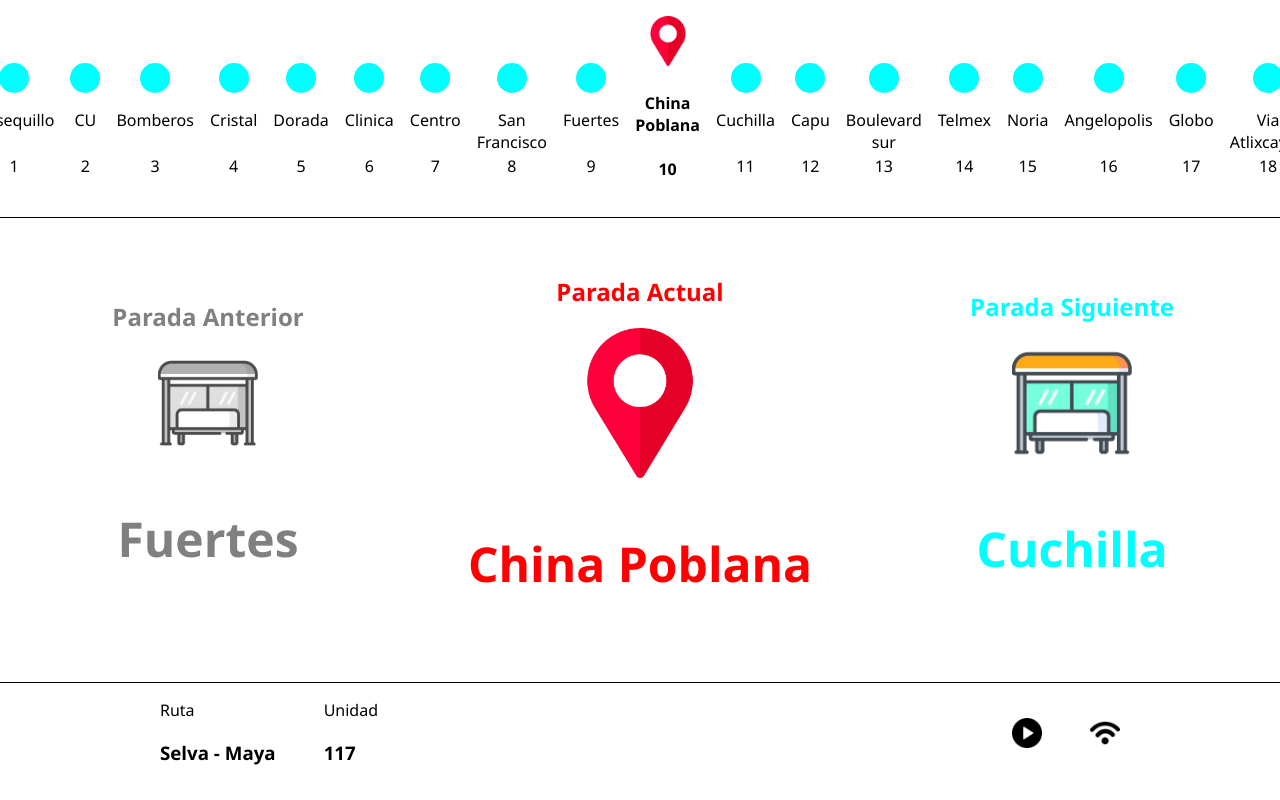
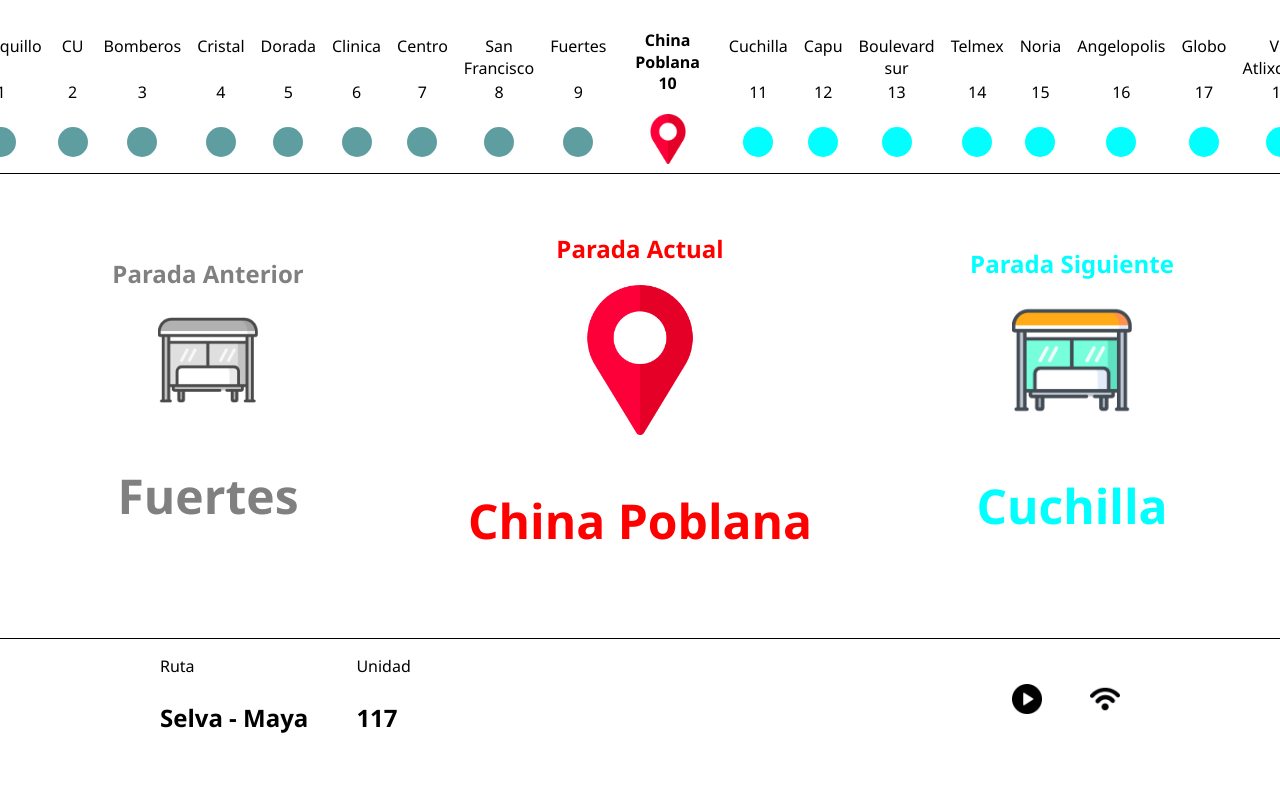
Before and after one commit to FranckRomer/accesa-adds, a Next.js app: page / in a window 1280 px wide. Shown: the top 800 px of the page. Built offline with nearby package versions, Linux system fonts and the light colour scheme.

Commit message:
page 2 prueba con iconos

```diff
--- a/components/Adds.module.css
+++ b/components/Adds.module.css
@@ -8,14 +8,15 @@
     animation: born 1s linear;
 }
 .Adds h1{
+    margin-top: 0;
     text-align: center;
     color: aliceblue;
 }
 
 .Adds video{
     animation: born .5s linear;
-    width: 80vw;
-    margin: 12vh 10vw  0 10vw;
+    width: 75vw;
+    margin: 15vh 10vw  0 10vw;
     /* border: 1px solid red; */
 }
 
--- a/components/pages/page2/Page2.module.css
+++ b/components/pages/page2/Page2.module.css
@@ -23,19 +23,32 @@
     height: 30px;
     text-align: center;
 }
-
+.lista_paradas h4{
+    height: 30px;
+    text-align: center;
+    margin: .8rem;
+    padding: 0;
+}
 .puntoNegro,
 .puntoVerde {
     width: 30px;
     height: 30px;
-    /* text-align: center; */
     margin: 0 auto;
     border-radius: 50%;
+    display: flex;
+    text-align: center;
+    justify-content: center;
+    color: black;
     background-color: aqua;
 }
-
-.selection_img {
-    margin-top: 0;
+.puntoNegro{
+    background-color: cadetblue;
+}
+.gris{
+    filter: grayscale(1);
+}
+.selection_img img{
+    margin: 0;
 }
 
 /* //?----------------------------------------------- */
@@ -80,6 +93,9 @@
     align-items: center;
     justify-content: space-between;
 }
+.footer h3{
+    font-size: 24px;
+}
 .footer_ruta{
     display: flex;
     gap: 3rem;
--- a/components/pages/page2/page2.tsx
+++ b/components/pages/page2/page2.tsx
@@ -17,6 +17,8 @@ const Page2 = () => {
                     <div>
                         {paradaActual == user ?
                             <div >
+                                <h4>{user}</h4>
+                                <h4 className={styles.selection} >{index + 1}</h4>
                                 <h4 className={styles.selection_img} >
                                     <Image
                                         src="/icons/posicion.png"
@@ -25,22 +27,33 @@ const Page2 = () => {
                                         height={50}
                                     />
                                 </h4>
-                                <h4>{user}</h4>
-                                <h4 className={styles.selection} >{index + 1}</h4>
                             </div>
                             :
                             <div>
-                                {parada > index + 1 ?
+                                {parada > index ?
                                     <div className={styles.puntocontian} >
-                                        <div className={styles.puntoNegro}></div>
                                         <p>{user}</p>
                                         <p >{index + 1}</p>
+                                        {/* <Image
+                                            className={styles.gris}
+                                            src="/icons/parada.png"
+                                            alt="Posicion"
+                                            width={30}
+                                            height={30}
+                                        /> */}
+                                        <div className={styles.puntoNegro}></div>
                                     </div>
                                     :
                                     <div className={styles.puntocontian}>
-                                        <div className={styles.puntoVerde}></div>
                                         <p>{user}</p>
                                         <p >{index + 1}</p>
+                                        {/* <Image
+                                            src="/icons/parada.png"
+                                            alt="Posicion"
+                                            width={30}
+                                            height={30}
+                                        /> */}
+                                        <div className={styles.puntoVerde}></div>
                                     </div>
 
                                 }
```
